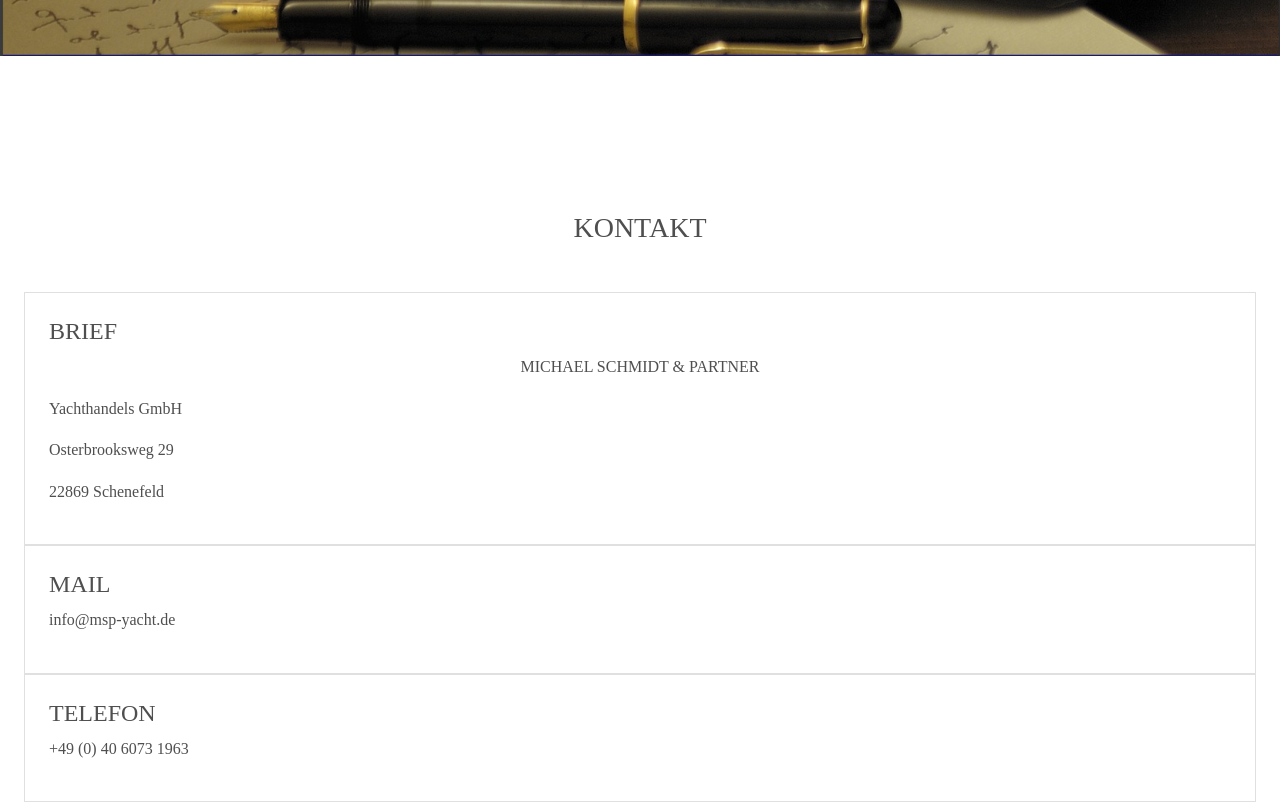
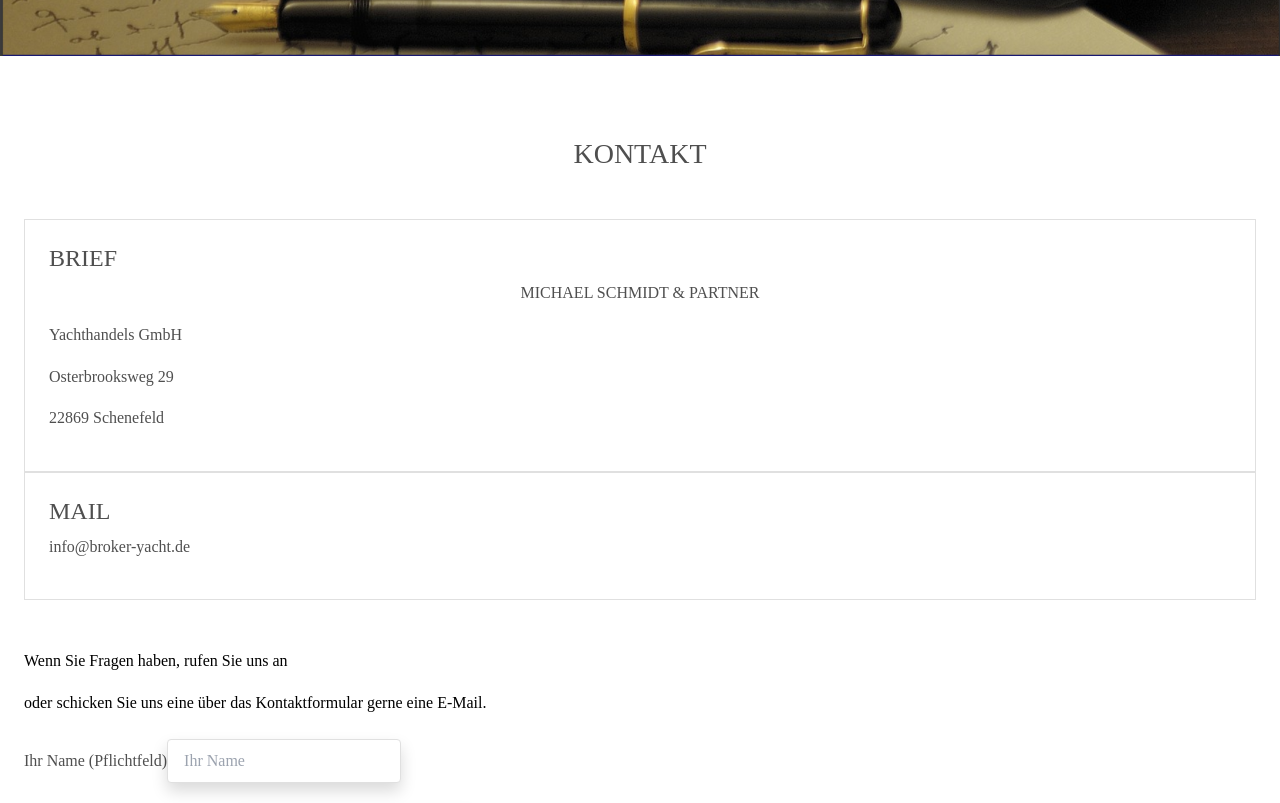
Before and after one commit to Muhammedshibilch/yacht, a React (Vite) app: page /contact in a window 1280 px wide. Shown: the part 1240-2043 px from the top of the page. Built offline with nearby package versions, Linux system fonts and the light colour scheme; a web font is replaced by a local one.

Commit message:
Update Contact.jsx

```diff
--- a/src/pages/Contact.jsx
+++ b/src/pages/Contact.jsx
@@ -9,13 +9,7 @@
         <div className="bg-blue-900 w-full h-22 lg:h-12">
           <div className="flex flex-col lg:flex-row justify-evenly items-center lg:items-start">
             <h4 className="text-white mt-1 text-sm lg:text-base text-center lg:text-left">
-              Phone: +000000000
-            </h4>
-            <h4 className="text-white mt-1 text-sm lg:text-base text-center lg:text-left">
-              Mobile: +000000000000
-            </h4>
-            <h4 className="text-white mt-1 text-sm lg:text-base text-center lg:text-left">
-              Mail: info@msp-yacht.de
+              Mail: info@broker-yacht.de
             </h4>
           </div>
         </div>
@@ -36,11 +30,7 @@
           </div>
           <div className="flex flex-col items-center border border-black p-4 lg:p-8 w-full lg:h-64">
             <h4 className="text-blue-900 font-bold">MAIL</h4>
-            <p>info@msp-yacht.de</p>
-          </div>
-          <div className="flex flex-col items-center border border-black p-4 lg:p-8 w-full lg:h-64">
-            <h4 className="text-blue-900 font-bold">TELEFON</h4>
-            <p>+49 (0) 40 6073 1963</p>
+            <p>info@broker-yacht.de</p>
           </div>
         </div>
       </div>
```
